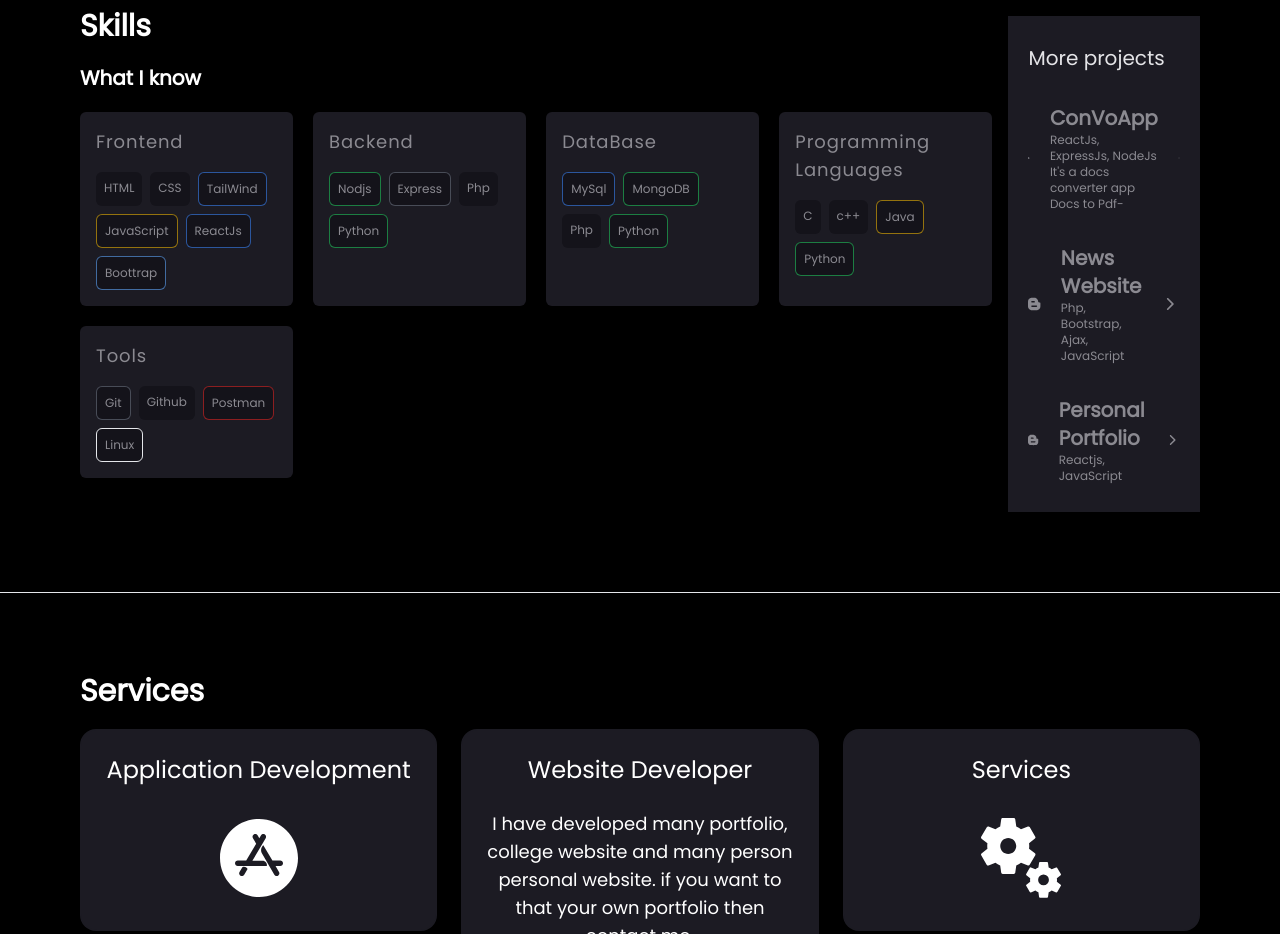
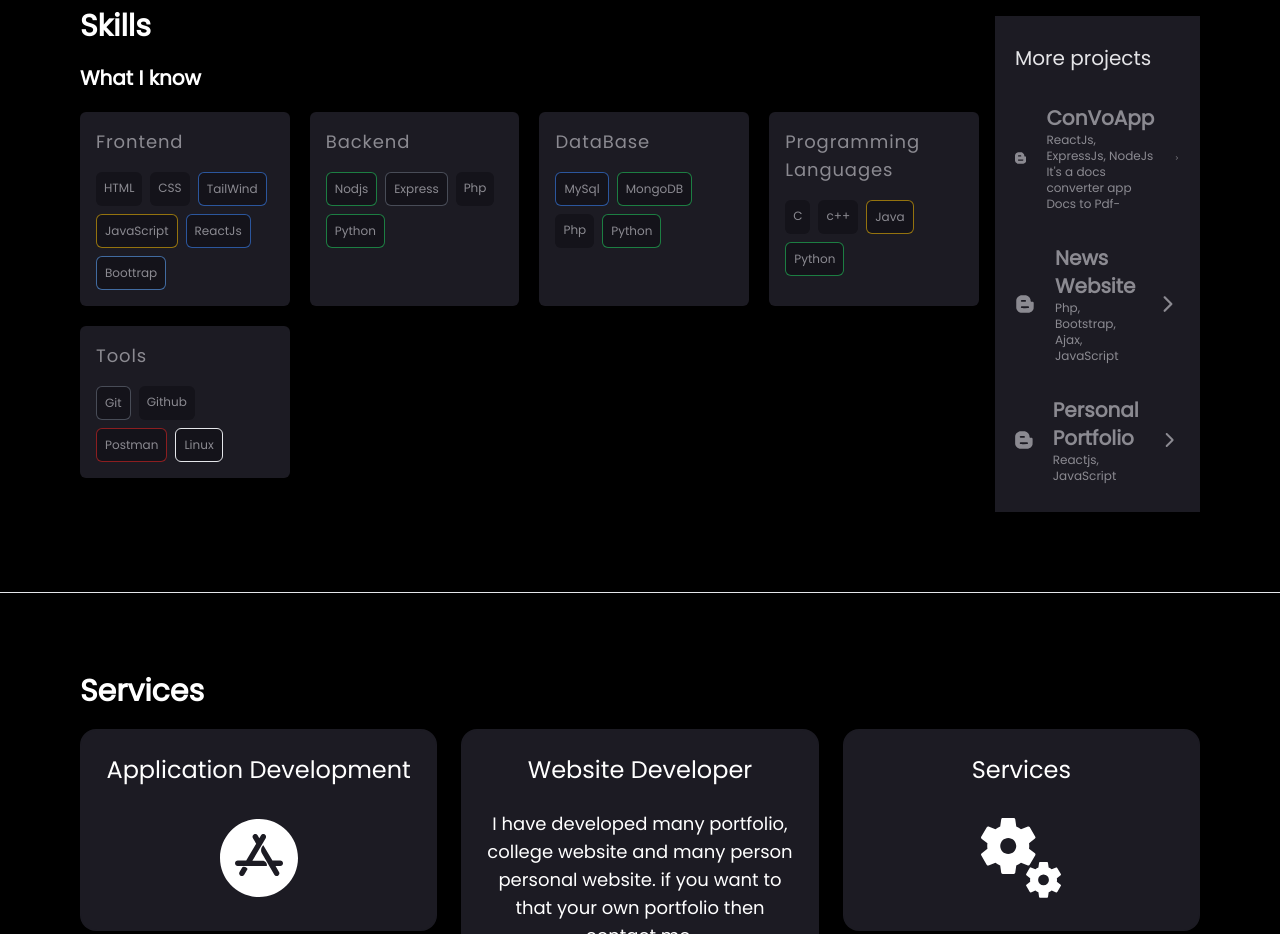
Before and after one commit to mrpankajpandey/ReactPortfolio, a React (Vite) app: page / in a window 1280 px wide. Shown: the part 1000-1934 px from the top of the page. Built offline with nearby package versions, Linux system fonts and the light colour scheme.

Commit message:
chnage about

```diff
--- a/src/components/Skill.jsx
+++ b/src/components/Skill.jsx
@@ -222,7 +222,7 @@ const Skill = () => {
                  <a  target="_blank" href="#">
                   <div className="flex items-center gap-1 text-[#8b8a91] rounded-lg">
                     {/* icon */}
-                    <FaBloggerB className="text-"/>
+                    <FaBloggerB className="text-5xl"/>
                     <div className="flex flex-1 xl flex-col px-4 py-2">
                       <div className="flex text-xl font-bold">ConVoApp</div>
                       <div className="flex text-xs">ReactJs, ExpressJs, NodeJs</div>
@@ -235,7 +235,7 @@ const Skill = () => {
                  <a  target="_blank" href="#">
                   <div className="flex items-center gap-1 text-[#8b8a91] rounded-lg">
                     {/* icon */}
-                    <FaBloggerB className="text-"/>
+                    <FaBloggerB className="text-xl"/>
                     <div className="flex flex-1 xl flex-col px-4 py-2">
                       <div className="flex text-xl font-bold">News Website</div>
                       <div className="flex text-xs">Php, Bootstrap, Ajax, JavaScript</div>
@@ -247,7 +247,7 @@ const Skill = () => {
                  <a  target="_blank" href="#">
                   <div className="flex items-center gap-1 text-[#8b8a91] rounded-lg">
                     {/* icon */}
-                    <FaBloggerB className="text-"/>
+                    <FaBloggerB className="text-xl"/>
                     <div className="flex flex-1 xl flex-col px-4 py-2">
                       <div className="flex text-xl font-bold">Personal Portfolio</div>
                       <div className="flex text-xs">Reactjs, JavaScript</div>
```
